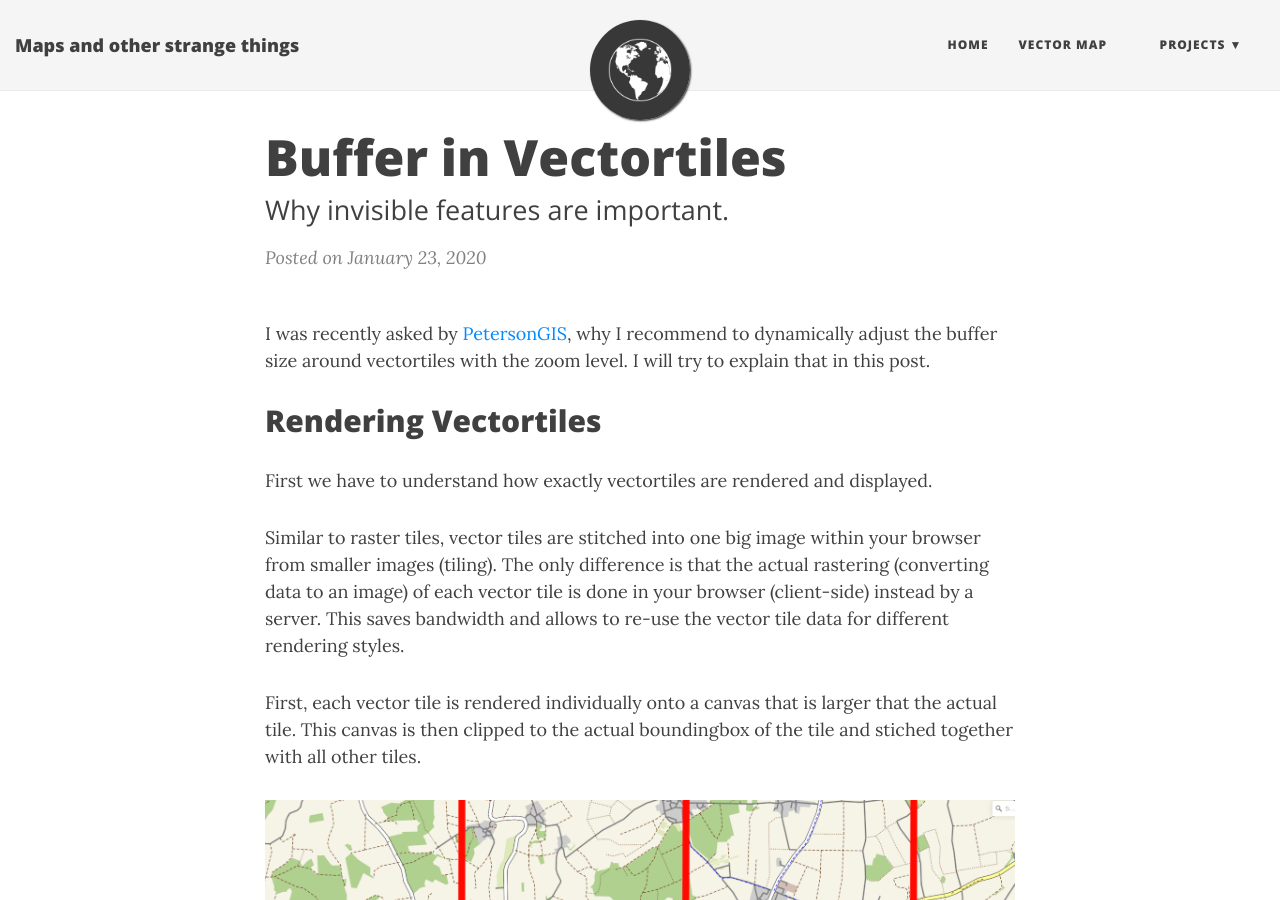
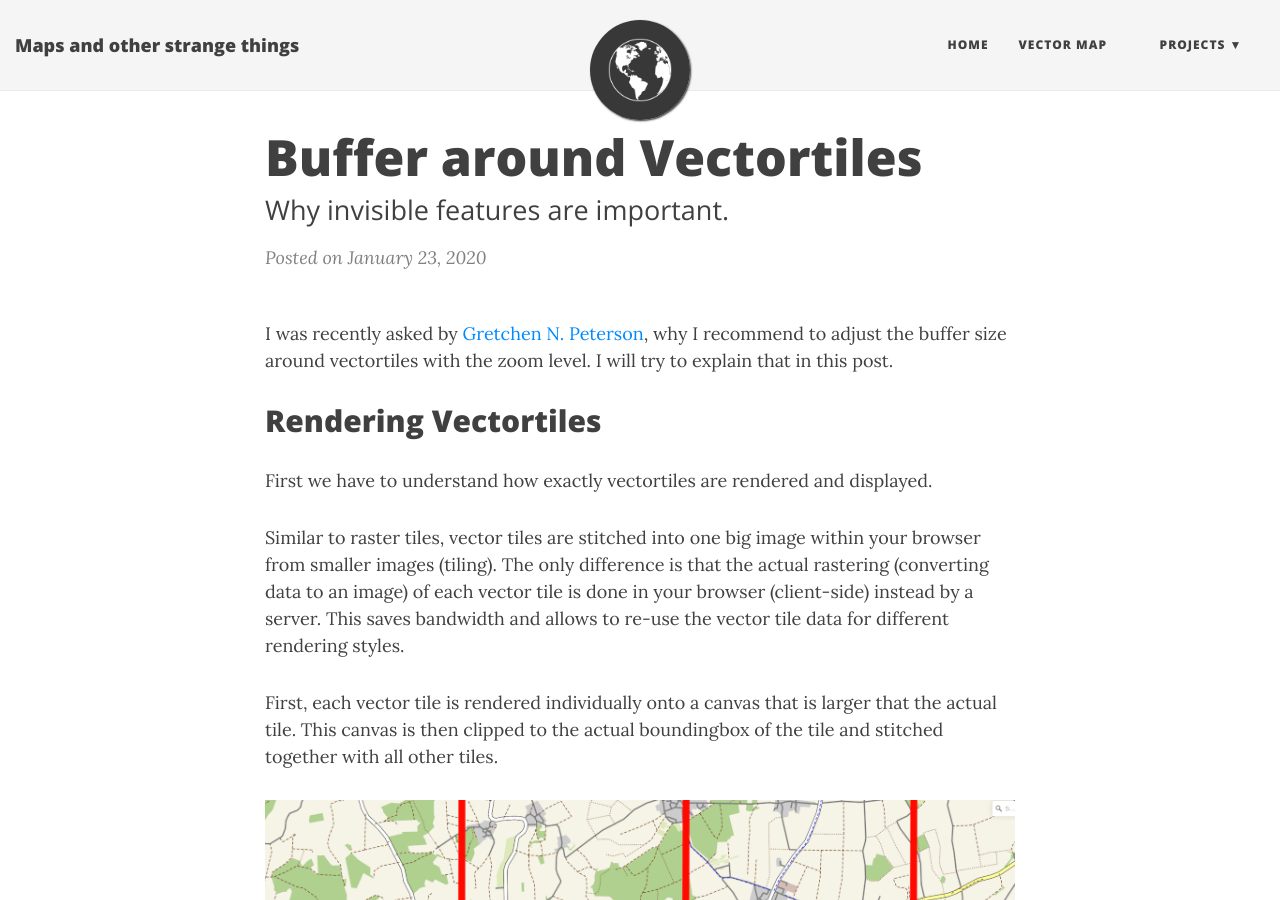
Before and after one commit to henrythasler/henrythasler.github.io, a Jekyll site: the page built from _posts/2020-01-23-tilebuffer.md, in a window 1280 px wide and 900 px high. Built offline with Jekyll 4.4.1, drawn with Linux system fonts in a browser that asks for light colours; nearby versions of some CDN libraries; some of the changed text lies outside the part shown.

Commit message:
more typos

```diff
--- a/_posts/2020-01-23-tilebuffer.md
+++ b/_posts/2020-01-23-tilebuffer.md
@@ -1,11 +1,11 @@
 ---
-title: Buffer in Vectortiles
+title: Buffer around Vectortiles
 subtitle: Why invisible features are important.
 tags: [gis, maps, vectortiles]
 
 ---
 
-I was recently asked by [PetersonGIS](https://petersongis.com/), why I recommend to dynamically adjust the buffer size around vectortiles with the zoom level. I will try to explain that in this post.
+I was recently asked by [Gretchen N. Peterson](https://www.gretchenpeterson.com/), why I recommend to adjust the buffer size around vectortiles with the zoom level. I will try to explain that in this post.
 
 ## Rendering Vectortiles
 
@@ -13,7 +13,7 @@
 
 Similar to raster tiles, vector tiles are stitched into one big image within your browser from smaller images (tiling). The only difference is that the actual rastering (converting data to an image) of each vector tile is done in your browser (client-side) instead by a server. This saves bandwidth and allows to re-use the vector tile data for different rendering styles.
 
-First, each vector tile is rendered individually onto a canvas that is larger that the actual tile. This canvas is then clipped to the actual boundingbox of the tile and stiched together with all other tiles.
+First, each vector tile is rendered individually onto a canvas that is larger that the actual tile. This canvas is then clipped to the actual boundingbox of the tile and stitched together with all other tiles.
 
 ![](/img/blog/Selection_150.png)
 
@@ -70,7 +70,7 @@
 
 ## Buffer Size
 
-A vector tile has (usually) an extend of 4096x4096 coordinate units. The buffer is also specified in coordinate units.
+A vector tile has (usually) an extend of 4096x4096 coordinate units. The buffer is also specified in coordinate units. Having a buffer of 256 coordinate units around the tile means we increase the tile area by ~26%.
 
 So what is the optimal setting for the buffer? This strongly depends on
 1. the rendering framework (e.g. MapboxGL, Nextzen)
```
